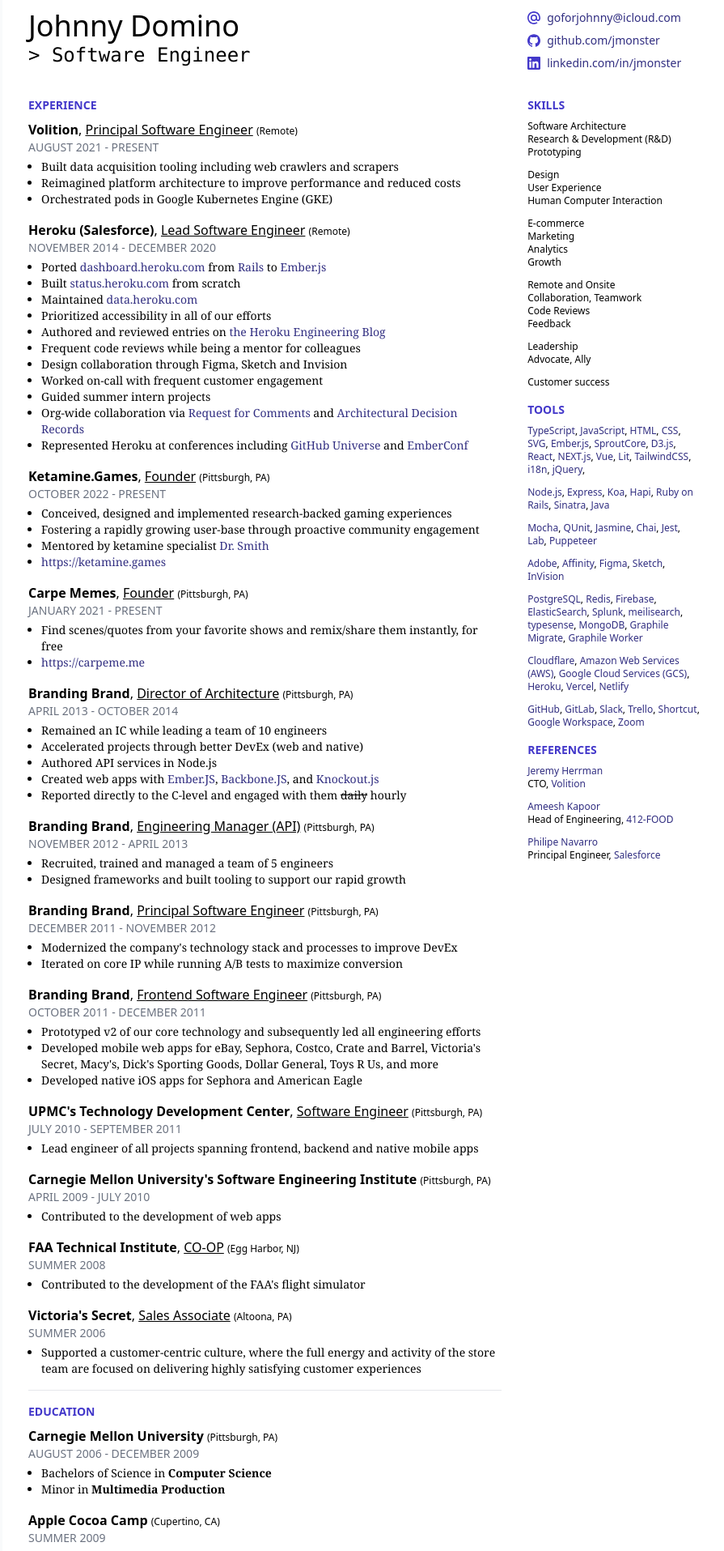
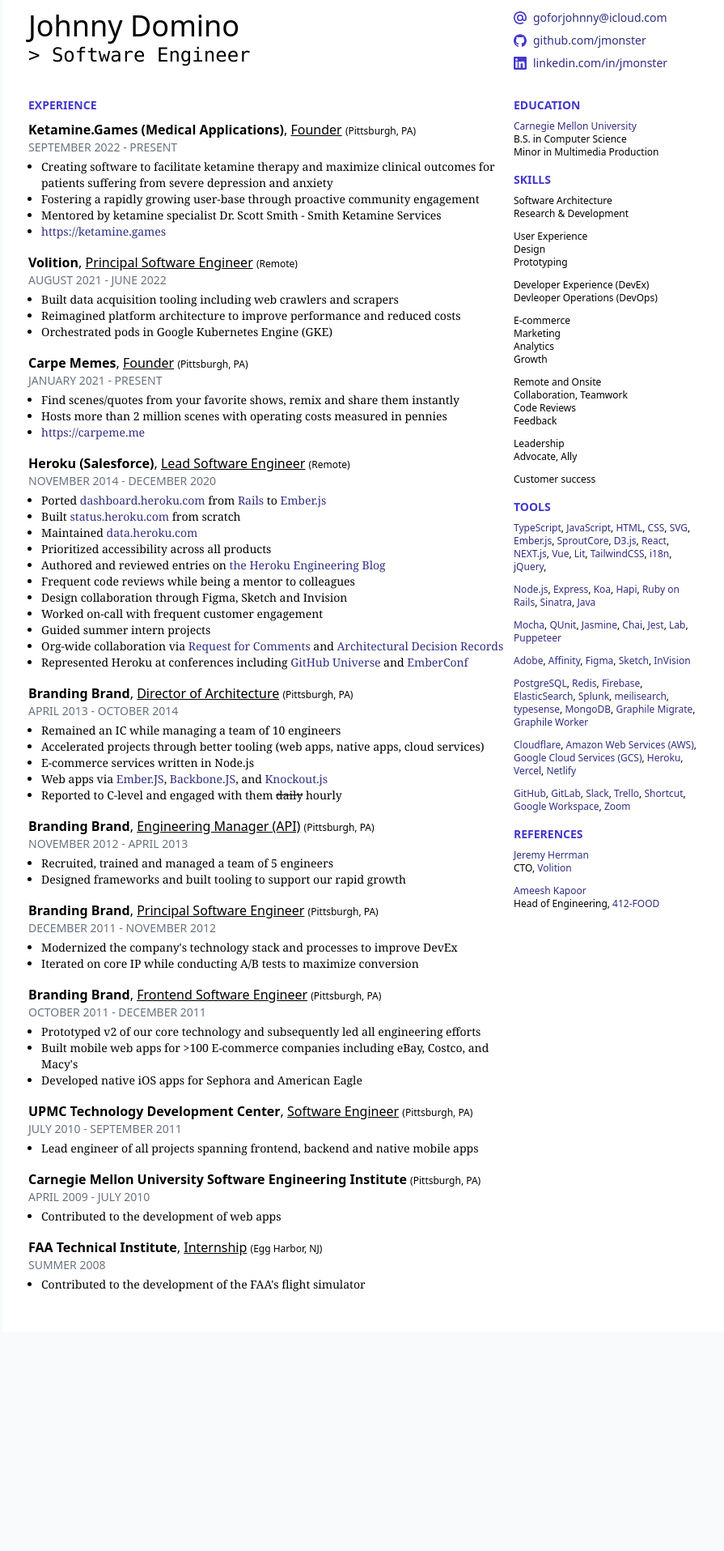
Before and after one commit to jmonster/cv-mail, a Next.js app: page / in a window 1280 px wide. Shown: the part 20-1935 px from the top of the page at 81% size, without its empty margins (189-1084 px from the left). After the commit the page ends 1664 px from the top, so only its background shows below. Built offline with nearby package versions, Linux system fonts and the light colour scheme.

Commit message:
resume overhaul

```diff
--- a/components/layout.tsx
+++ b/components/layout.tsx
@@ -1,13 +1,13 @@
-import { ReactNode } from "react";
+import { ReactNode } from "react"
 
 const Layout = ({ children }: Record<string, ReactNode>) => {
   return (
     <div className="flex flex-col min-h-screen bg-gray-50 dark:bg-black">
-      <main className="flex-auto w-full max-w-4xl mx-auto p-1 md:p-8 bg-white text-black dark:bg-gray-900 dark:text-white">
+      <main className="flex-auto w-full max-w-4xl mx-auto md:p-8 print:p-0 bg-white text-black dark:bg-gray-900 dark:text-white">
         {children}
       </main>
     </div>
-  );
-};
+  )
+}
 
-export default Layout;
+export default Layout
--- a/pages/index.tsx
+++ b/pages/index.tsx
@@ -76,7 +76,7 @@
         <meta property="og:image:height" content="512" />
       </Head>
 
-      <div className="grid grid-cols-7 gap-8 mb-4 print:mx-8 print:mt-8">
+      <div className="grid grid-cols-7 gap-2 mb-4">
         {/* left */}
         <div className="col-span-7 print:col-span-5 md:col-span-5">
           <h1 className="text-4xl">{resume.label}</h1>
@@ -93,16 +93,16 @@
         </div>
       </div>
 
-      <div className="grid grid-cols-7 gap-8 print:mx-8 print:mb-8">
+      <div className="grid grid-cols-7 gap-2">
         {/* left */}
         <div className="col-span-7 print:col-span-5 md:col-span-5">
           {resume.experience && (
             <Opportunity title="Experience" collection={resume.experience} />
           )}
-          <hr />
+          {/* <hr />
           {resume.education && (
             <Opportunity title="Education" collection={resume.education} />
-          )}
+          )} */}
           {/* <hr />
           {resume.projects && (
             <Opportunity title="Projects" collection={resume.projects} />
@@ -111,11 +111,16 @@
 
         {/* right */}
         <div className="col-span-7 print:col-span-2 md:col-span-2 print:text-xs">
-          <span className="hidden md:block">
+          {resume.education && (
+            <Aside title="Education" collection={resume.education} />
+          )}
+
+          <span className="">
             {resume.skills && (
               <Aside title="Skills" collection={resume.skills} />
             )}
           </span>
+
           {resume.tools && <Aside title="Tools" collection={resume.tools} />}
           {resume.references && (
             <Aside title="References" collection={resume.references} />
--- a/resume.json
+++ b/resume.json
@@ -8,36 +8,47 @@
   "github": "github.com/jmonster",
   "education": [
     {
-      "label": "Carnegie Mellon University",
-      "location": "Pittsburgh, PA",
-      "start": "August 2006",
-      "end": "December 2009",
       "notes": [
-        "Bachelors of Science in **Computer Science**",
-        "Minor in **Multimedia Production**\n"
-      ]
-    },
-    {
-      "label": "Apple Cocoa Camp",
-      "location": "Cupertino, CA",
-      "start": "Summer 2009",
-      "notes": [
-        "Apple Cocoa Camp was an experiment within [Apple University](https://en.wikipedia.org/wiki/Apple_University)",
-        "Engineers and authors taught us the in-and-outs of iOS app development"
+        "[Carnegie Mellon University](https://www.cmu.edu)\n\nB.S. in Computer Science\n\nMinor in Multimedia Production"
       ]
     }
   ],
   "experience": [
     {
+      "label": "Ketamine.Games (Medical Applications)",
+      "location": "Pittsburgh, PA",
+      "role": "Founder",
+      "start": "September 2022",
+      "end": "Present",
+      "notes": [
+        "Creating software to facilitate ketamine therapy and maximize clinical outcomes for patients suffering from severe depression and anxiety",
+        "Fostering a rapidly growing user-base through proactive community engagement",
+        "Mentored by ketamine specialist Dr. Scott Smith - Smith Ketamine Services",
+        "[https://ketamine.games](https://ketamine.games)"
+      ]
+    },
+    {
       "label": "Volition",
       "location": "Remote",
       "role": "Principal Software Engineer",
       "start": "August 2021",
-      "end": "Present",
+      "end": "June 2022",
       "notes": [
         "Built data acquisition tooling including web crawlers and scrapers",
         "Reimagined platform architecture to improve performance and reduced costs",
         "Orchestrated pods in Google Kubernetes Engine (GKE)"
+      ]
+    },
+    {
+      "label": "Carpe Memes",
+      "location": "Pittsburgh, PA",
+      "role": "Founder",
+      "start": "January 2021",
+      "end": "Present",
+      "notes": [
+        "Find scenes/quotes from your favorite shows, remix and share them instantly",
+        "Hosts more than 2 million scenes with operating costs measured in pennies",
+        "[https://carpeme.me](https://carpeme.me)"
       ]
     },
     {
@@ -50,38 +61,14 @@
         "Ported [dashboard.heroku.com](https://dashboard.heroku.com) from [Rails](https://rubyonrails.org) to [Ember.js](https://emberjs.com)",
         "Built [status.heroku.com](https://status.heroku.com) from scratch",
         "Maintained [data.heroku.com](https://data.heroku.com)",
-        "Prioritized accessibility in all of our efforts",
+        "Prioritized accessibility across all products",
         "Authored and reviewed entries on [the Heroku Engineering Blog](https://blog.heroku.com/engineering)",
-        "Frequent code reviews while being a mentor for colleagues",
+        "Frequent code reviews while being a mentor to colleagues",
         "Design collaboration through Figma, Sketch and Invision",
         "Worked on-call with frequent customer engagement",
         "Guided summer intern projects",
         "Org-wide collaboration via [Request for Comments](https://en.wikipedia.org/wiki/Request_for_Comments) and [Architectural Decision Records](https://adr.github.io)",
         "Represented Heroku at conferences including [GitHub Universe](https://githubuniverse.com) and [EmberConf](https://emberconf.com)"
-      ]
-    },
-    {
-      "label": "Ketamine.Games",
-      "location": "Pittsburgh, PA",
-      "role": "Founder",
-      "start": "October 2022",
-      "end": "Present",
-      "notes": [
-        "Conceived, designed and implemented research-backed gaming experiences",
-        "Fostering a rapidly growing user-base through proactive community engagement",
-        "Mentored by ketamine specialist [Dr. Smith](https://smithfamilymd.com)",
-        "[https://ketamine.games](https://ketamine.games)"
-      ]
-    },
-    {
-      "label": "Carpe Memes",
-      "location": "Pittsburgh, PA",
-      "role": "Founder",
-      "start": "January 2021",
-      "end": "Present",
-      "notes": [
-        "Find scenes/quotes from your favorite shows and remix/share them instantly, for free",
-        "[https://carpeme.me](https://carpeme.me)"
       ]
     },
     {
@@ -91,11 +78,11 @@
       "start": "April 2013",
       "end": "October 2014",
       "notes": [
-        "Remained an IC while leading a team of 10 engineers",
-        "Accelerated projects through better DevEx (web and native)",
-        "Authored API services in Node.js",
-        "Created web apps with [Ember.JS](https://emberjs.com), [Backbone.JS](https://backbonejs.org), and [Knockout.js](https://knockoutjs.com)",
-        "Reported directly to the C-level and engaged with them ~daily~ hourly"
+        "Remained an IC while managing a team of 10 engineers",
+        "Accelerated projects through better tooling (web apps, native apps, cloud services)",
+        "E-commerce services written in Node.js",
+        "Web apps via [Ember.JS](https://emberjs.com), [Backbone.JS](https://backbonejs.org), and [Knockout.js](https://knockoutjs.com)",
+        "Reported to C-level and engaged with them ~daily~ hourly"
       ]
     },
     {
@@ -117,7 +104,7 @@
       "end": "November 2012",
       "notes": [
         "Modernized the company's technology stack and processes to improve DevEx",
-        "Iterated on core IP while running A/B tests to maximize conversion"
+        "Iterated on core IP while conducting A/B tests to maximize conversion"
       ]
     },
     {
@@ -128,12 +115,12 @@
       "end": "December 2011",
       "notes": [
         "Prototyped v2 of our core technology and subsequently led all engineering efforts",
-        "Developed mobile web apps for eBay, Sephora, Costco, Crate and Barrel, Victoria's Secret, Macy's, Dick's Sporting Goods, Dollar General, Toys R Us, and more",
+        "Built mobile web apps for >100 E-commerce companies including eBay, Costco, and Macy's",
         "Developed native iOS apps for Sephora and American Eagle"
       ]
     },
     {
-      "label": "UPMC's Technology Development Center",
+      "label": "UPMC Technology Development Center",
       "location": "Pittsburgh, PA",
       "role": "Software Engineer",
       "start": "July 2010",
@@ -143,7 +130,7 @@
       ]
     },
     {
-      "label": "Carnegie Mellon University's Software Engineering Institute",
+      "label": "Carnegie Mellon University Software Engineering Institute",
       "location": "Pittsburgh, PA",
       "start": "April 2009",
       "end": "July 2010",
@@ -152,25 +139,17 @@
     {
       "label": "FAA Technical Institute",
       "location": "Egg Harbor, NJ",
-      "role": "CO-OP",
+      "role": "Internship",
       "start": "Summer 2008",
       "notes": ["Contributed to the development of the FAA's flight simulator"]
-    },
-    {
-      "label": "Victoria's Secret",
-      "location": "Altoona, PA",
-      "role": "Sales Associate",
-      "start": "Summer 2006",
-      "notes": [
-        "Supported a customer-centric culture, where the full energy and activity of the store team are focused on delivering highly satisfying customer experiences"
-      ]
     }
   ],
   "skills": [
     {
       "notes": [
-        "Software Architecture\n\nResearch & Development (R&D)\n\nPrototyping\n",
-        "Design\n\nUser Experience\n\nHuman Computer Interaction\n",
+        "Software Architecture\n\nResearch & Development\n",
+        "User Experience\n\nDesign\n\nPrototyping\n",
+        "Developer Experience (DevEx)\n\n Devleoper Operations (DevOps)\n",
         "E-commerce\n\nMarketing\n\nAnalytics\n\nGrowth\n",
         "Remote and Onsite\n\nCollaboration, Teamwork\n\nCode Reviews\n\nFeedback\n",
         "Leadership\n\nAdvocate, Ally\n",
@@ -195,8 +174,7 @@
     {
       "notes": [
         "[Jeremy Herrman](https://www.linkedin.com/in/jherrm/)\n\nCTO, [Volition](https://govolition.com)\n",
-        "[Ameesh Kapoor](https://www.linkedin.com/in/ameeshkapoor/)\n\nHead of Engineering, [412-FOOD](https://412foodrescue.org/about-us/)\n",
-        "[Philipe Navarro](https://www.linkedin.com/in/philipe-navarro-1646a552/)\n\nPrincipal Engineer, [Salesforce](https://www.salesforce.com)\n"
+        "[Ameesh Kapoor](https://www.linkedin.com/in/ameeshkapoor/)\n\nHead of Engineering, [412-FOOD](https://412foodrescue.org/about-us/)\n"
       ]
     }
   ]
```
